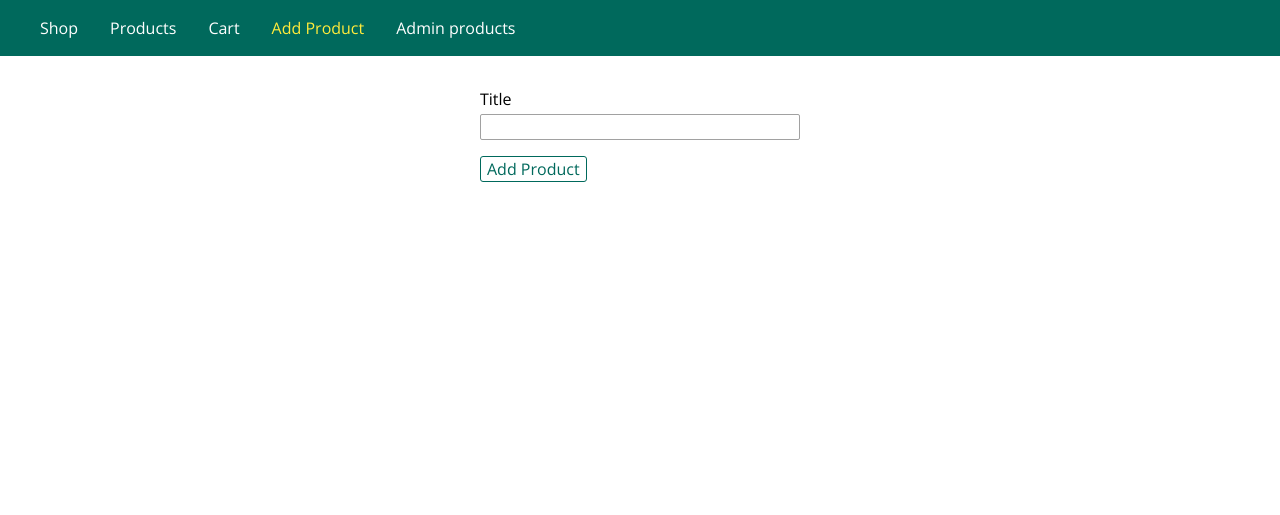
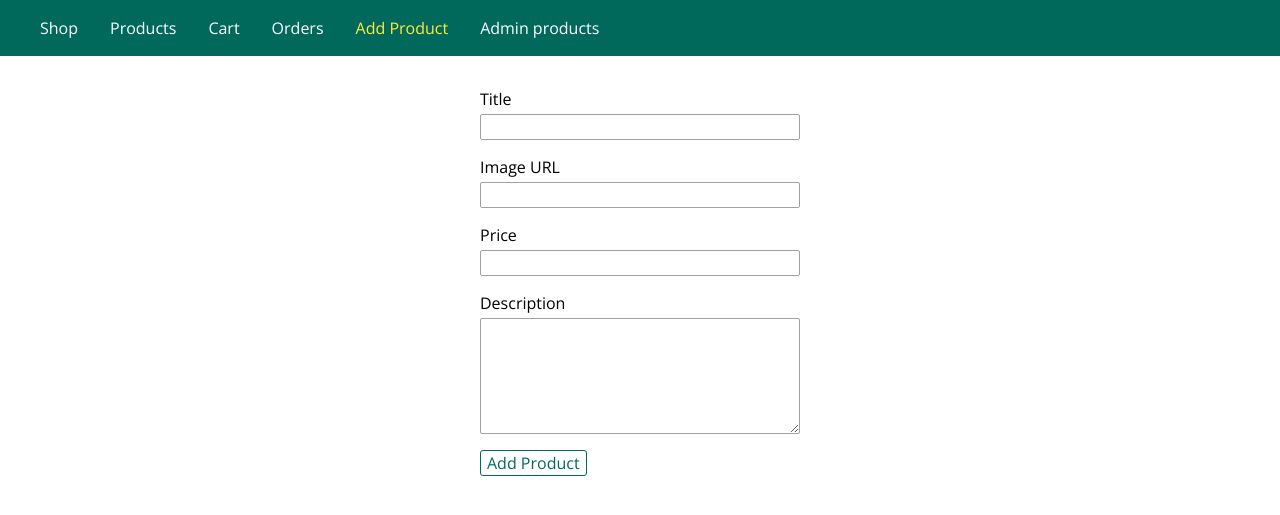
Before and after one commit to Dxnax-RS/NodeJS-practice-proyect, a Node server app: page /admin/add-product in a window 1280 px wide. Shown: the top 515 px of the page. Run offline with Node 20, Linux system fonts and the light colour scheme; some libraries are stand-ins or nearby versions.

Commit message:
Added functionality to add product and more
Added more inputs to add product to create a more complete product object, some changes on the css calls of some empty pages and minor text repositions

```diff
--- a/controllers/products.js
+++ b/controllers/products.js
@@ -28,7 +28,11 @@ exports.getAddProduct = (req, res, next) => {
 };
 
 exports.postAddProduct = (req, res, next) => {
-    const product = new Product(req.body.title);
+    const title = req.body.title;
+    const image = req.body.imageUrl;
+    const description = req.body.description;
+    const price = req.body.price;
+    const product = new Product(title, image, description, price);
     product.save();
-    res.redirect('admin/products');
+    res.redirect('/products');
 };
--- a/data/products.json
+++ b/data/products.json
@@ -1 +1 @@
-[{"title":"book"},{"title":"Book 2"},{"title":"Book 3"}]
+[{"title":"Elden ring","image":"https://media.vandal.net/i/1280x720/74234/elden-ring-20216102202120_1.jpg.webp","description":"Goty","price":"60"}]
--- a/public/css/forms.css
+++ b/public/css/forms.css
@@ -3,18 +3,21 @@
 }
 
 .form-control label,
-.form-control input {
+.form-control input,
+.form-control textarea {
     display: block;
     width: 100%;
     margin-bottom: 0.25rem;
 }
 
-.form-control input {
+.form-control input,
+.form-control textarea {
     border: 1px solid #a1a1a1;
     font: inherit;
     border-radius: 2px;
 }
 
-.form-control input:focus {
+.form-control input:focus,
+.form-control textarea:focus {
     outline-color: #00695c;
 }
--- a/routes/shop.js
+++ b/routes/shop.js
@@ -14,6 +14,8 @@ router.get('/products', productsController.getProducts);
 
 router.get('/cart', cartController.getCart);
 
+router.get('/orders', cartController.getOrders);
+
 router.get('/checkout');
 
 module.exports = router;
--- a/views/admin/add-product.ejs
+++ b/views/admin/add-product.ejs
@@ -12,6 +12,18 @@
                 <label for="title">Title</label>
                 <input type="text" name="title" id="title">
             </div>
+            <div class="form-control">
+                <label for="imageUrl">Image URL</label>
+                <input type="text" name="imageUrl" id="imageUrl">
+            </div>
+            <div class="form-control">
+                <label for="price">Price</label>
+                <input type="number" name="price" id="price" step="0.01">
+            </div>
+            <div class="form-control">
+                <label for="description">Description</label>
+                <textarea name="description" id="description" rows="5"></textarea>
+            </div>
 
             <button class="btn" type="submit">Add Product</button>
         </form>
--- a/views/includes/navigation.ejs
+++ b/views/includes/navigation.ejs
@@ -11,6 +11,9 @@
                 <a class="<%= path === '/cart' ? 'active' : '' %>" href="/cart">Cart</a>
             </li>
             <li class="main-header__item">
+                <a class="<%= path === '/orders' ? 'active' : '' %>" href="/cart">Orders</a>
+            </li>
+            <li class="main-header__item">
                 <a class="<%= path === '/admin/add-product' ? 'active' : '' %>" href="/admin/add-product">Add Product</a>
             </li>
             <li class="main-header__item">
--- a/views/shop/checkout.ejs
+++ b/views/shop/checkout.ejs
@@ -1,5 +1,4 @@
 <%- include('../includes/head.ejs') %>
-    <link rel="stylesheet" href="/css/product.css">
 </head>
 
 <body>
--- a/views/shop/index.ejs
+++ b/views/shop/index.ejs
@@ -1,5 +1,4 @@
 <%- include('../includes/head.ejs') %>
-    <link rel="stylesheet" href="/css/product.css">
 </head>
 
 <body>
--- a/views/shop/product-detail.ejs
+++ b/views/shop/product-detail.ejs
@@ -1,5 +1,4 @@
 <%- include('../includes/head.ejs') %>
-    <link rel="stylesheet" href="/css/product.css">
 </head>
 
 <body>
```
Also changed, not shown: controllers/cart.js (+7 -0 lines), models/Product.js (+5 -2 lines), views/admin/products.ejs (+7 -4 lines), views/shop/orders.ejs (added, +10 -0 lines), views/shop/product-list.ejs (+6 -4 lines).
